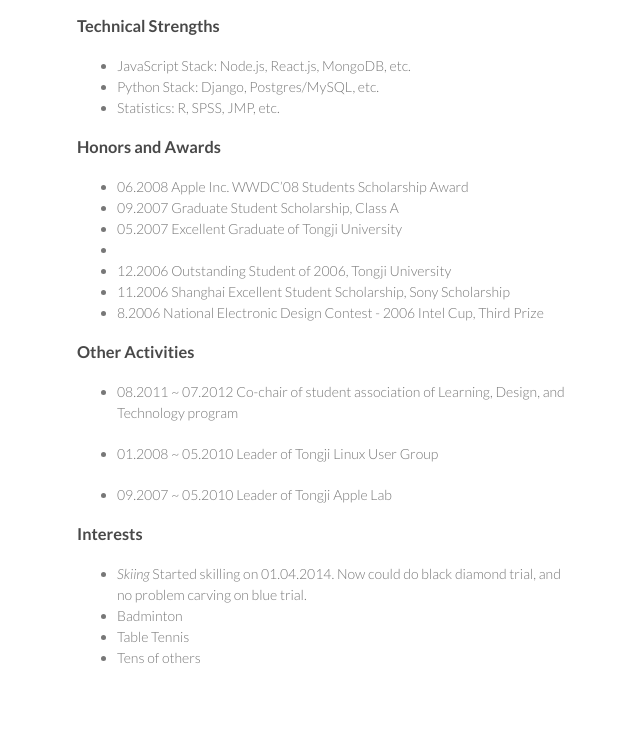
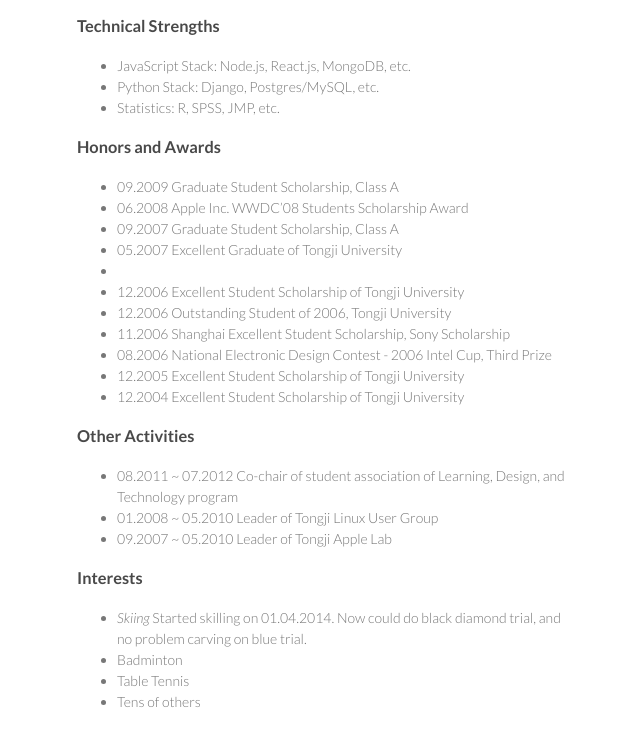
Before and after one commit to chaconnewu/chaconnewu.github.io, a plain HTML site: page index.html in a window 1280 px wide. Shown: the part 3503-4249 px from the top of the page, without its empty margins (493-1133 px from the left). Drawn offline with Linux system fonts and the light colour scheme.

Commit message:
further change

```diff
--- a/index.html
+++ b/index.html
@@ -22,9 +22,9 @@
         <p class="view"><a href="https://github.com/chaconnewu">My GitHub Profile</a></p>
         <p class="view"><a href="http://www.linkedin.com/pub/yu-wu/9/31a/46a/en">My LinkedIn Profile</a></p>
         <h3>Tools & Prototypes</h3>
-          <a class="view" href="http://dataagent.org/repohunter/ awesome-go">RepoHunter</a>
-          <a class="view" href="http://criticalthinker.me">CriticalThinker</a>
-          <a class="view" href="https://twitter.com/githubanalytics">Repo Hourly</a>
+          <a class="view" href="http://dataagent.org/repohunter/awesome-go">RepoHunter</a><br />
+          <a class="view" href="http://criticalthinker.me">CriticalThinker</a><br />
+          <a class="view" href="https://twitter.com/githubanalytics">Repo Hourly</a><br />
       </header>
       <section>
         <h3>
@@ -153,12 +153,16 @@ implementing an intelligent tutor to provide appropriate feedback.</li>
 <h3>
 <a id="designer-templates" class="anchor" href="#designer-templates" aria-hidden="true"><span class="octicon octicon-link"></span></a>Honors and Awards</h3>
 <ul>
+  <li>09.2009 Graduate Student Scholarship, Class A</li>
   <li>06.2008 Apple Inc. WWDC’08 Students Scholarship Award</li>
   <li>09.2007 Graduate Student Scholarship, Class A</li>
   <li>05.2007 Excellent Graduate of Tongji University<li>
+  <li>12.2006 Excellent Student Scholarship of Tongji University</li>
   <li>12.2006 Outstanding Student of 2006, Tongji University</li>
   <li>11.2006 Shanghai Excellent Student Scholarship, Sony Scholarship</li>
-  <li>8.2006 National Electronic Design Contest - 2006 Intel Cup, Third Prize</li>
+  <li>08.2006 National Electronic Design Contest - 2006 Intel Cup, Third Prize</li>
+  <li>12.2005 Excellent Student Scholarship of Tongji University</li>
+  <li>12.2004 Excellent Student Scholarship of Tongji University</li>
 </ul>
 
 
@@ -166,9 +170,9 @@ implementing an intelligent tutor to provide appropriate feedback.</li>
 <a id="designer-templates" class="anchor" href="#designer-templates" aria-hidden="true"><span class="octicon octicon-link"></span></a>Other Activities</h3>
 
 <ul>
-  <li><p>08.2011 ~ 07.2012   Co-chair of student association of Learning, Design, and Technology program</p></li>
-  <li><p>01.2008 ~ 05.2010   Leader of Tongji Linux User Group</p></li>
-  <li><p>09.2007 ~ 05.2010   Leader of Tongji Apple Lab</p></li>
+  <li>08.2011 ~ 07.2012   Co-chair of student association of Learning, Design, and Technology program</li>
+  <li>01.2008 ~ 05.2010   Leader of Tongji Linux User Group</li>
+  <li>09.2007 ~ 05.2010   Leader of Tongji Apple Lab</li>
 </ul>
 
 <h3>
```
